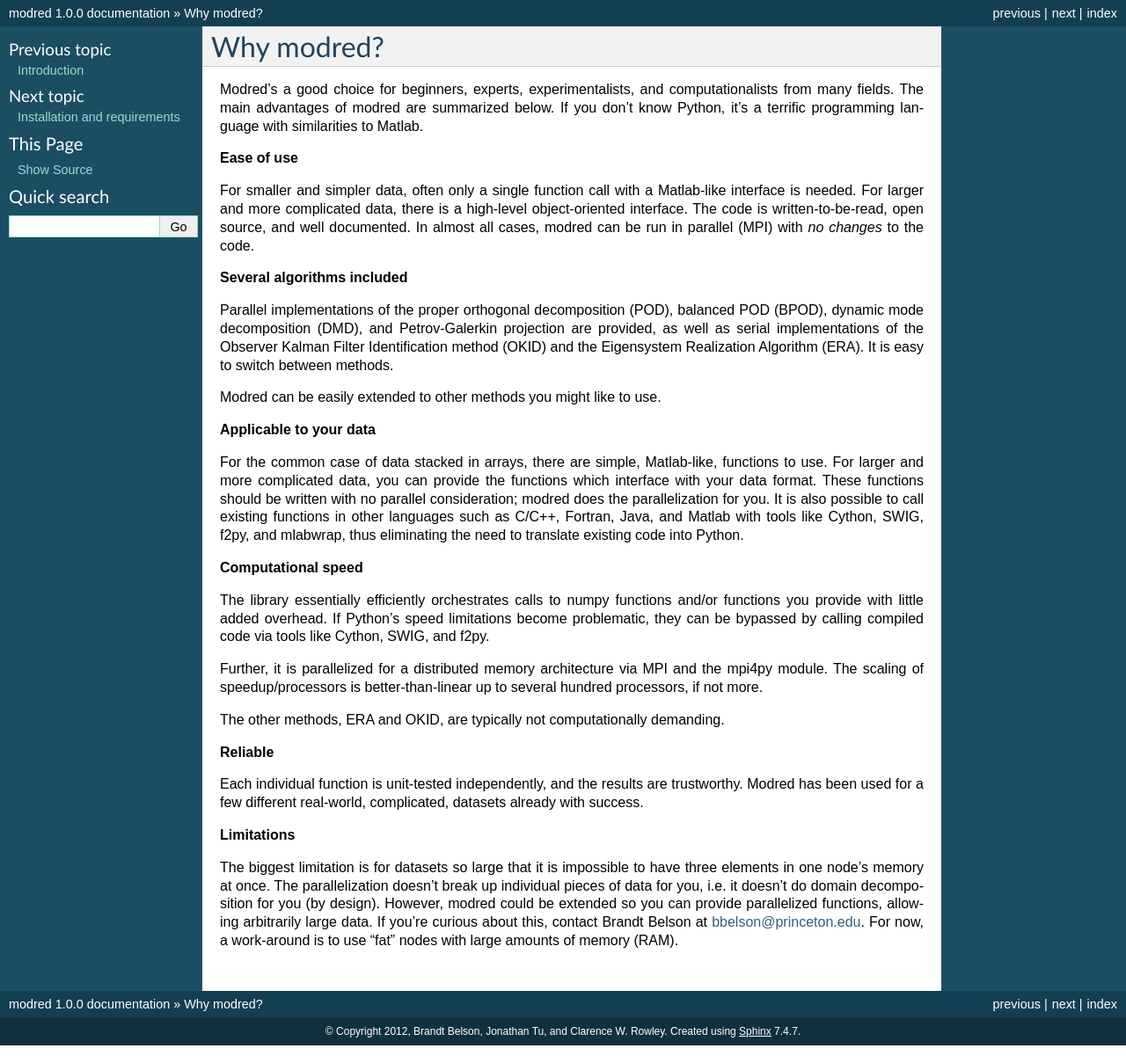
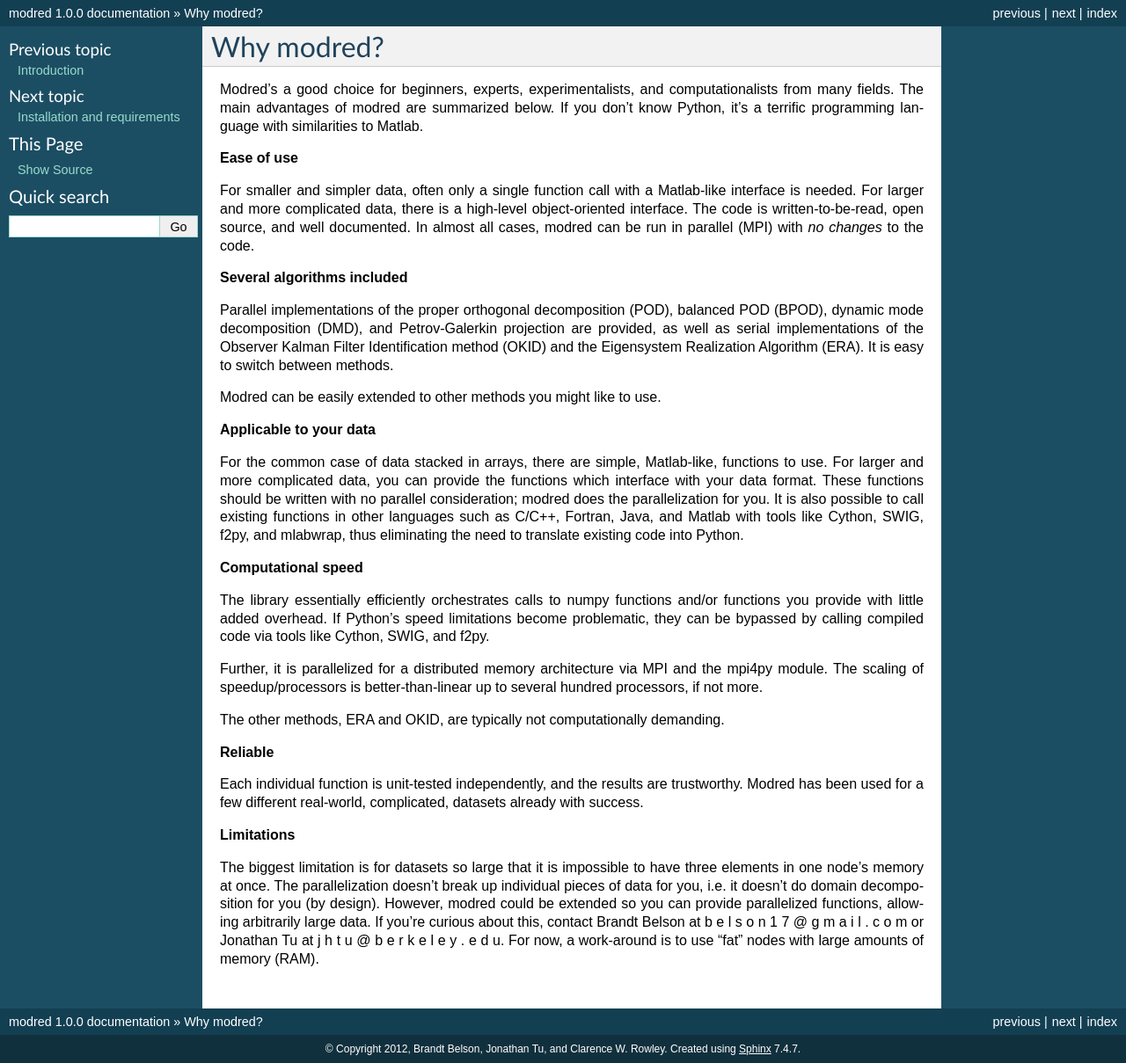
Before and after one commit to belson17/modred, a Sphinx documentation site: the page built from doc/whymodred.rst, in a window 1280 px wide. Shown: the whole page at 88% size. Built offline with Sphinx 7.4.7, drawn with Linux system fonts in a browser that asks for light colours; formulas are drawn with MathJax 3; the version number is read from the project's files by our own code.

Commit message:
updated email addresses in docs

```diff
--- a/doc/whymodred.rst
+++ b/doc/whymodred.rst
@@ -79,6 +79,6 @@ However, modred could be extended so you can
 provide parallelized functions, allowing arbitrarily large
 data.
 If you're curious about this, contact Brandt Belson at
-bbelson@princeton.edu.
+b e l s o n 1 7 @ g m a i l . c o m or Jonathan Tu at j h t u @ b e r k e l e y . e d u.
 For now, a work-around is to use "fat" nodes with large amounts
 of memory (RAM).
```
